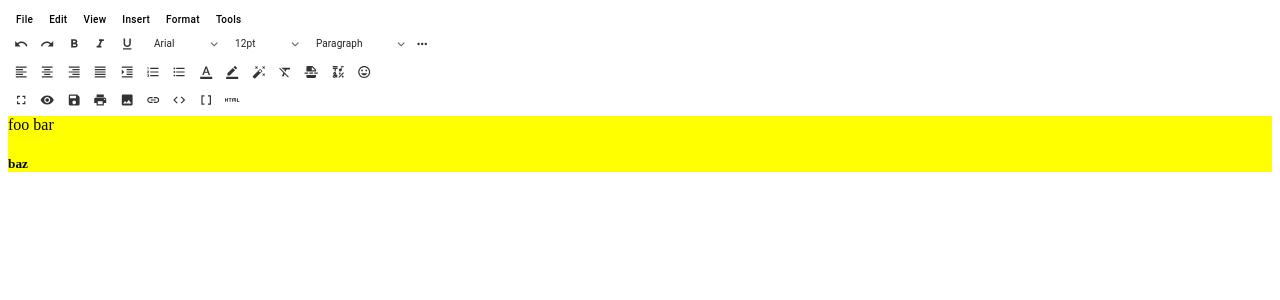
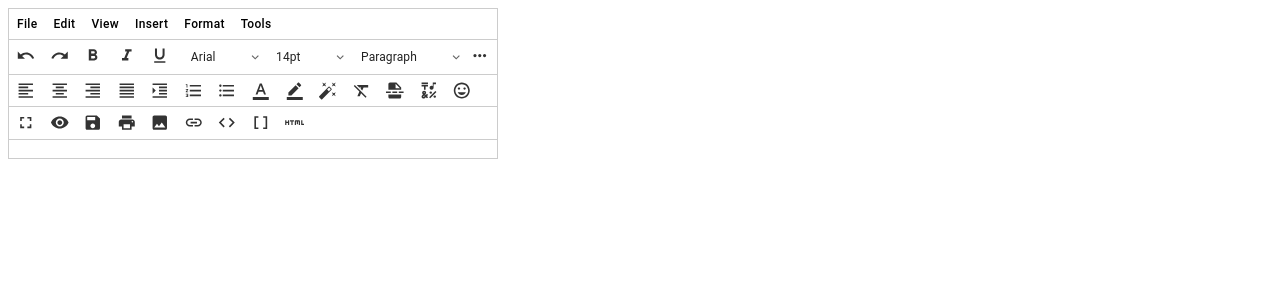
Before and after one commit to dcorby/react-wysiwyg, a React app: page / in a window 1280 px wide. Shown: the top 300 px of the page. Built offline with nearby package versions, Linux system fonts and the light colour scheme.

Commit message:
Increase the scale a bit

```diff
--- a/src/Editor.js
+++ b/src/Editor.js
@@ -54,7 +54,8 @@ const SmallKeyboardArrowDownIcon = () => {
 class Editor extends React.Component {
 
   sx = {
-    'Select': { m: 0, maxHeight: 24, fontSize: 10, boxShadow: 'none', '.MuiOutlinedInput-notchedOutline': { border: 0 } }
+    'Select': { m: 0, fontSize: 12, boxShadow: 'none', '.MuiOutlinedInput-notchedOutline': { border: 0 } },
+    'MenuItem': { fontSize: 12, py: 0.50, px: 0.75 }
   }
 
   constructor(props) {
@@ -63,8 +64,8 @@ class Editor extends React.Component {
 
   render() {
     return (
-    <>
-      <div className='toolbar'>
+    <div id={styles.container}>
+      <div className={styles.toolbar}>
         <MenuListComposition label={'File'} items={menuItems['file']}></MenuListComposition>
         <MenuListComposition label={'Edit'} items={menuItems['edit']}></MenuListComposition>
         <MenuListComposition label={'View'} items={menuItems['view']}></MenuListComposition>
@@ -73,7 +74,7 @@ class Editor extends React.Component {
         <MenuListComposition label={'Tools'} items={menuItems['tools']}></MenuListComposition>
       </div>
 
-      <div className='toolbar'>
+      <div className={styles.toolbar}>
         <UndoIcon className={styles.icon} />
         <RedoIcon className={styles.icon} />
         <FormatBoldIcon className={styles.icon} />
@@ -81,7 +82,7 @@ class Editor extends React.Component {
         <FormatUnderlinedIcon className={styles.icon} />
 
         {/* Font families select */}
-        <FormControl sx={{ m: 0, maxHeight: 24 }} size="small">
+        <FormControl sx={{ mx: 0 }} size="small">
           <Select
             sx={ this.sx['Select'] }
             labelId="font-family-select-label"
@@ -92,33 +93,33 @@ class Editor extends React.Component {
             IconComponent={SmallKeyboardArrowDownIcon}
           >
             {menuItems["fontFamilies"].map((elem, idx) => (
-              <MenuItem key={idx} value={Object.entries(elem)[0][0]}>{Object.entries(elem)[0][1]}</MenuItem>
+              <MenuItem sx={ this.sx['MenuItem'] } key={idx} value={Object.entries(elem)[0][0]}>{Object.entries(elem)[0][1]}</MenuItem>
              ))
             }
           </Select>
         </FormControl>
 
         {/* Font sizes select */}
-        <FormControl sx={{ m: 0, maxHeight: 24 }} size="small">
+        <FormControl sx={{ mx: 0 }} size="small">
           <Select
             sx={ this.sx['Select'] }
             labelId="font-sizes-select-label"
             id="font-sizes-select"
-            defaultValue='12'
+            defaultValue='14'
             displayEmpty
             onChange={handleChange}
             IconComponent={SmallKeyboardArrowDownIcon}
           >
             {/* Set font sizes */}
             {menuItems["fontSizes"].map((elem, idx) => (
-              <MenuItem key={idx} value={Object.entries(elem)[0][0]}>{Object.entries(elem)[0][1]}</MenuItem>
+              <MenuItem sx={ this.sx['MenuItem'] } key={idx} value={Object.entries(elem)[0][0]}>{Object.entries(elem)[0][1]}</MenuItem>
              ))
             }
           </Select>
         </FormControl>
 
         {/* Elements select */}
-        <FormControl sx={{ m: 0, maxHeight: 24 }} size="small">
+        <FormControl sx={{ mx: 0 }} size="small">
           <Select
             sx={ this.sx['Select'] }
             labelId="elements-select-label"
@@ -130,7 +131,7 @@ class Editor extends React.Component {
           >
             {/* Set elements */}
             {menuItems["elements"].map((elem, idx) => (
-              <MenuItem key={idx} value={Object.entries(elem)[0][0]}>{Object.entries(elem)[0][1]}</MenuItem>
+              <MenuItem sx={ this.sx['MenuItem'] } key={idx} value={Object.entries(elem)[0][0]}>{Object.entries(elem)[0][1]}</MenuItem>
              ))
             }
           </Select>
@@ -140,7 +141,7 @@ class Editor extends React.Component {
       </div>
       {/* end: .toolbar */}
 
-      <div className='toolbar'>
+      <div className={styles.toolbar}>
          <FormatAlignLeftIcon className={styles.icon} />
          <FormatAlignCenterIcon className={styles.icon} />
          <FormatAlignRightIcon className={styles.icon} />
@@ -158,7 +159,7 @@ class Editor extends React.Component {
       </div>
       {/* end: .toolbar */}
 
-      <div className='toolbar'>
+      <div className={styles.toolbar}>
         <FullscreenIcon className={styles.icon} />
         <VisibilityIcon className={styles.icon} />
         <SaveIcon className={styles.icon} />
@@ -172,9 +173,8 @@ class Editor extends React.Component {
       {/* end: .toolbar */}
 
       <div className={styles.editor} contentEditable="true" suppressContentEditableWarning="true">
-        foo bar <h5>baz</h5>
       </div>
-    </>
+    </div>
     );
   }
 }
--- a/src/MenuListComposition.js
+++ b/src/MenuListComposition.js
@@ -14,11 +14,11 @@ export default function MenuListComposition({ label, items }) {
 
   const sx = {
     'Stack': { display: 'inline-block', margin: 0, padding: 0 },
-    'Button': { color: 'black', maxHeight: 24, fontSize: 10, textTransform: 'none', minWidth: 0 },
+    'Button': { color: 'black', maxHeight: 30, fontSize: 12, textTransform: 'none', minWidth: 0 },
     'Popper': { zIndex: 1 },
     'Paper': { borderRadius: 0 },
-    'MenuList': { py: 0.25, m: 0 },
-    'MenuItem': { fontSize: 10, py: 0.50, px: 0.75 }
+    'MenuList': { py: 0.30, m: 0 },
+    'MenuItem': { fontSize: 12, py: 0.50, px: 0.75 }
   };
 
   const [open, setOpen] = React.useState(false);
--- a/src/styles/Editor.module.css
+++ b/src/styles/Editor.module.css
@@ -1,3 +1,13 @@
+#container {
+  border: 1px solid #cccccc;
+  display: inline-block;
+}
+
+.toolbar {
+  border-bottom: 1px solid #cccccc;
+  display: flex;
+}
+
 .button {
   background-color: transparent;
   border: none;
@@ -8,14 +18,14 @@
 }
 
 .editor {
-  background-color: yellow;
+
 }
 
 .icon {
   transform: scale(1.00);
-  max-width: 0.60em;
-  max-height: 0.60em;
-  padding: 0.20em 0.25em 0.20em 0.25em;
+  max-width: 0.80em;
+  max-height: 0.80em;
+  padding: 0.25em 0.30em 0.25em 0.30em;
   color: #333333;
 }
 
```
